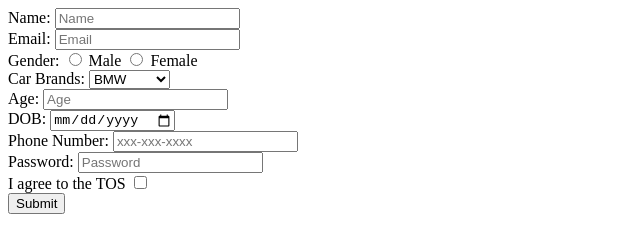
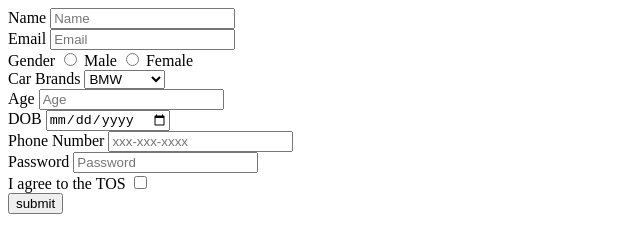
Before and after one commit to acciojob/signup-form-car-Akhilesh-Yadav6283, a website: page main.html in a window 1280 px wide. Shown: the full height of the page, 0-640 px from the left. Drawn offline with Linux system fonts and the light colour scheme.

Commit message:
created a submission

```diff
--- a/main.html
+++ b/main.html
@@ -11,40 +11,40 @@
     <script type="text/javascript" src="./script.js">
 </script>
 	<form action="#" method="post">
-	<label for="name">Name:</label>
-    <input type="text" id="name" placeholder="Name" required><br>
+	<label for="name">Name</label>
+    <input type="Text" id="name" placeholder="Name" required><br>
 
-	<lable for="emial">Email:</lable>
-	<input type="email" id="emali" placeholder="Email" required><br>
+	<lable for="email">Email</lable>
+	<input type="Email" id="email" placeholder="Email" required><br>
 
-		<label>Gender:</label>
-        <input type="radio" id="gender_m" name="gender" value="male" required>
+		<label>Gender</label>
+        <input type="Radio" id="gender_m" name="gender" value="male" required>
         <label for="gender_m" >Male</label>
-        <input type="radio" id="gender_f" name="gender" value="female" required>
+        <input type="Radio" id="gender_f" name="gender" value="female" required>
         <label for="gender_f">Female</label><br>
 
-	     <lable for="cars">Car Brands:</lable>
+	     <lable for="Cars">Car Brands</lable>
 	    	<select id="cars" name="cars" required>
 			<option value="BMW">BMW</option>
 			<option value="audi">Audi</option>
             <option value="marcedes">Marcedes</option>
-			</select><br></r>
+			</select><br>
 
-			<lable for="age">Age:</lable>
-		  <input type="number" id="age" placeholder="Age" required> <br>
+			<lable for="age">Age</lable>
+		  <input type="Number" id="age" placeholder="Age" required> <br>
 
-        	<lable for="dob">DOB:</lable>
-		<input type="date" id="dob" required><br>
+        	<lable for="dob">DOB</lable>
+		<input type="Date" id="dob" required><br>
 
-		<label for="tel">Phone Number:</label>
-		<input type="tel" id="tel" placeholder="xxx-xxx-xxxx"><br>
+		<label for="tel">Phone Number</label>
+		<input type="Tel" id="tel" placeholder="xxx-xxx-xxxx"><br>
 
-		<label for="password">Password:</label>
-		<input type="password" id="password"  placeholder="Password" required><br>
+		<label for="password">Password</label>
+		<input type="Password" id="password"  placeholder="Password" required><br>
 
 		<label for="tos">I agree to the TOS</label>
-		<input type="checkbox" id="tos" required><br>
-		<button id="btn">Submit</button>
+		<input type="Checkbox" id="tos" required><br>
+		<button id="btn">submit</button>
 
 	</form>
 
```
